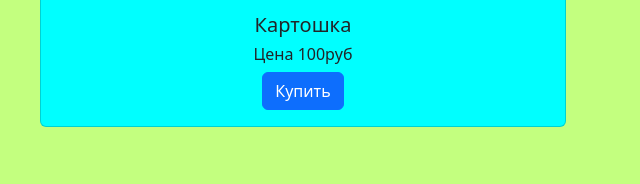
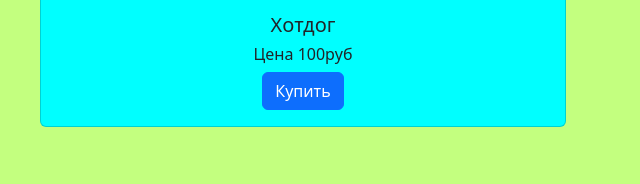
Before and after one commit to whaldeyw/onlineshop.github.io, a plain HTML site: page index.html in a window 1280 px wide. Shown: the part 309-493 px from the top of the page, 622-1262 px from the left. Drawn offline with nearby package versions, Linux system fonts and the light colour scheme; a script that the page names is missing.

Commit message:
Update index.html

```diff
--- a/index.html
+++ b/index.html
@@ -28,7 +28,7 @@
         <div class="card">
           <img src="source/images/Хотдог.jpg" class="card-img-top" alt="...">
           <div class="card-body">
-            <h5 class="card-title">Картошка</h5>
+            <h5 class="card-title">Хотдог</h5>
             <h6>Цена 100руб</h6>
             <a href="#" class="btn btn-primary" id="btn2">Купить</a>
           </div>
```
